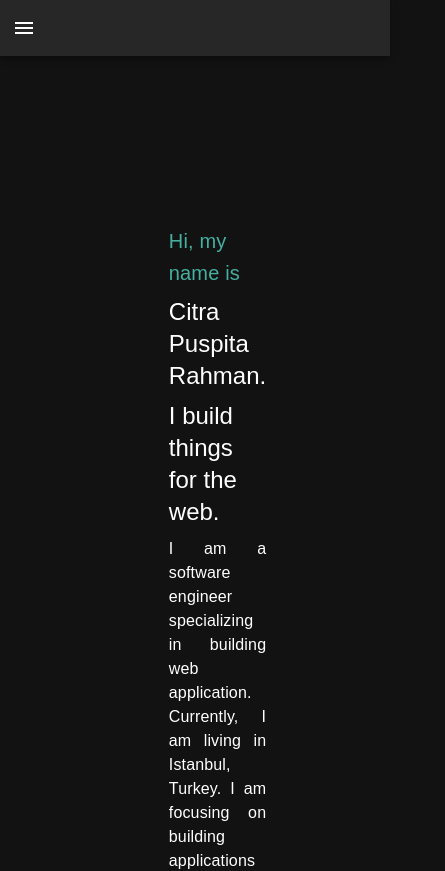
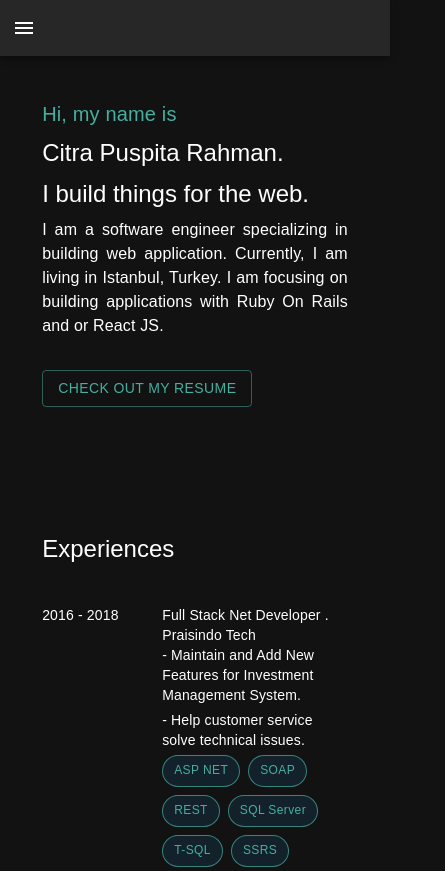
Before and after one commit to citra-rahman/citra-rahman.github.io, a Next.js app: page / in a window 390 px wide. Shown: the top 871 px of the page, 445 px wide, since content can reach past the window. Built offline with nearby package versions, Linux system fonts and the light colour scheme; a web font is replaced by a local one.

Commit message:
fix padding for mobile

```diff
--- a/src/app/page.tsx
+++ b/src/app/page.tsx
@@ -41,7 +41,7 @@ export default function Home() {
           display: 'flex',
           flexDirection: 'column',
           alignItems: 'start',
-          padding: { md: '15vmax 25vmax', xs: '20vmax' }
+          padding: { md: '15vmax 25vmax', xs: '5vmax' }
         }}>
           <Toolbar />
           <Box id="about" component="section" sx={{ mb: '15vmax' }}>
```
